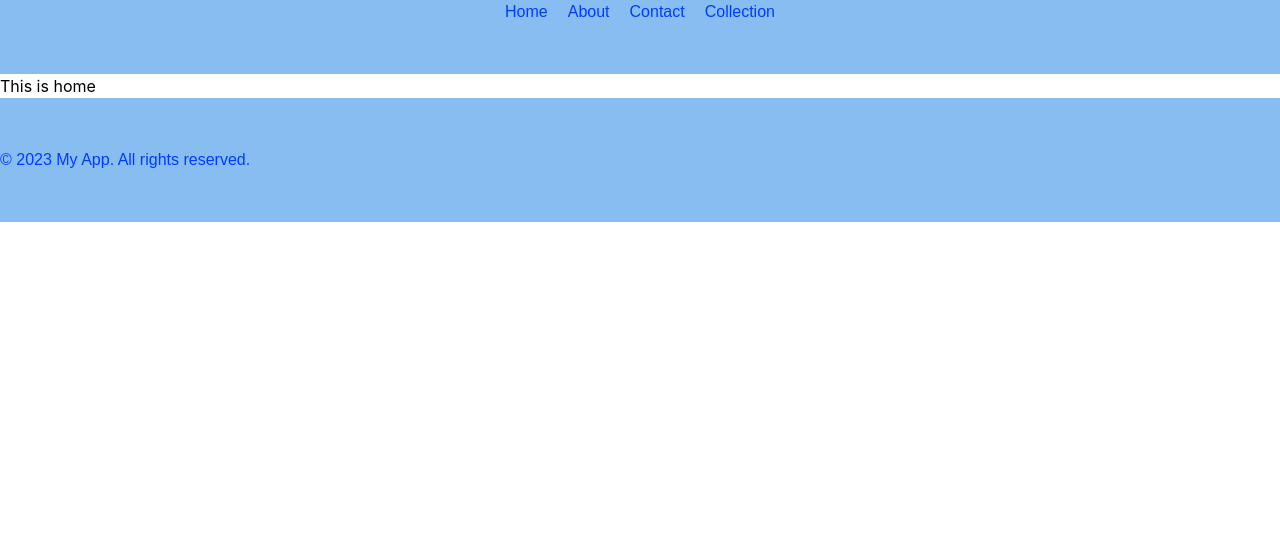
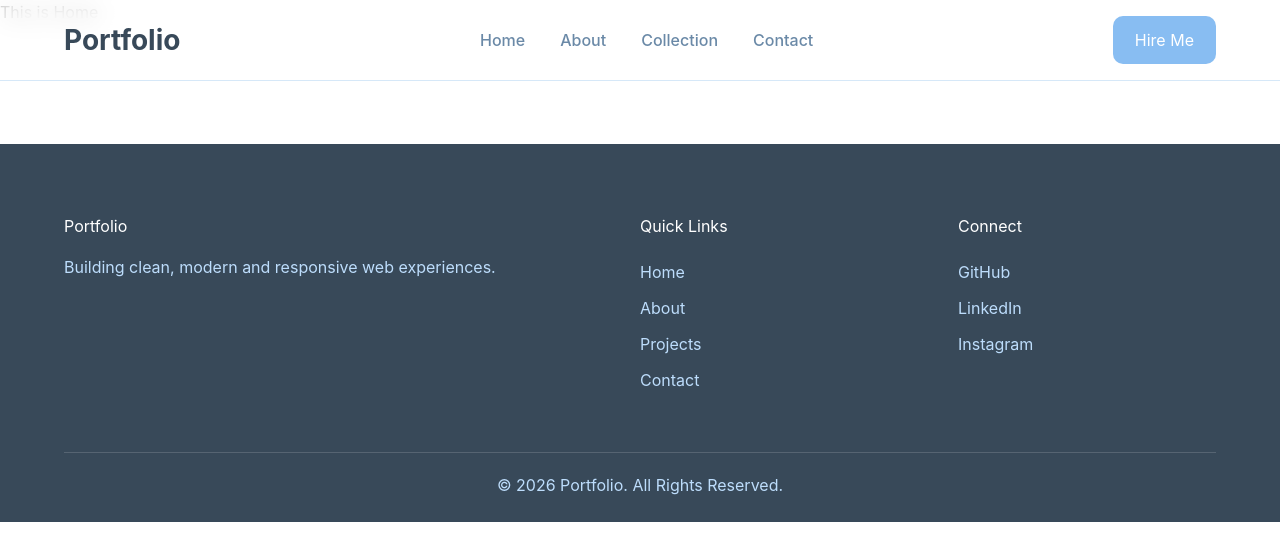
Before and after one commit to lemonhuhh/Learning-React, a React (Vite) app in the folder Frontend-kansa-clo/: page / in a window 1280 px wide. Shown: the top 560 px of the page. Built offline with nearby package versions, Linux system fonts and the light colour scheme.

Commit message:
Made header and footer for all page

```diff
--- /dev/null
+++ b/Frontend-kansa-clo/src/components/Footer.css
@@ -0,0 +1,79 @@
+@import "tailwindcss";
+.footer {
+  background: #384959;
+
+  color: white;
+
+  padding: 70px 0 25px;
+
+  margin-top: 120px;
+}
+
+.footer-container {
+  width: 90%;
+  max-width: 1200px;
+
+  margin: auto;
+}
+
+.footer-top {
+  display: grid;
+  grid-template-columns: 2fr 1fr 1fr;
+
+  gap: 60px;
+}
+
+.footer-brand h2 {
+  margin-bottom: 15px;
+}
+
+.footer-brand p {
+  color: #bdddfc;
+
+  line-height: 1.8;
+}
+
+.footer-links,
+.footer-social {
+  display: flex;
+  flex-direction: column;
+
+  gap: 12px;
+}
+
+.footer-links h3,
+.footer-social h3 {
+  margin-bottom: 10px;
+}
+
+.footer a {
+  color: #bdddfc;
+
+  text-decoration: none;
+
+  transition: 0.3s;
+}
+
+.footer a:hover {
+  color: #88bdf2;
+}
+
+.footer-bottom {
+  margin-top: 60px;
+
+  padding-top: 20px;
+
+  border-top: 1px solid rgba(255, 255, 255, 0.15);
+
+  text-align: center;
+
+  color: #bdddfc;
+}
+
+@media (max-width: 768px) {
+  .footer-top {
+    grid-template-columns: 1fr;
+
+    gap: 40px;
+  }
+}
--- a/Frontend-kansa-clo/src/components/Footer.jsx
+++ b/Frontend-kansa-clo/src/components/Footer.jsx
@@ -3,11 +3,40 @@ import React from "react";
 function Footer() {
   return (
     <>
-    <footer className="footer">
-      <p>&copy; 2023 My App. All rights reserved.</p>
-    </footer>
+      <footer className="footer">
+        <div className="footer-container">
+          <div className="footer-top">
+            <div className="footer-brand">
+              <h2>Portfolio</h2>
+
+              <p>Building clean, modern and responsive web experiences.</p>
+            </div>
+
+            <div className="footer-links">
+              <h3>Quick Links</h3>
+
+              <a href="/">Home</a>
+              <a href="/">About</a>
+              <a href="/">Projects</a>
+              <a href="/">Contact</a>
+            </div>
+
+            <div className="footer-social">
+              <h3>Connect</h3>
+
+              <a href="/">GitHub</a>
+              <a href="/">LinkedIn</a>
+              <a href="/">Instagram</a>
+            </div>
+          </div>
+
+          <div className="footer-bottom">
+            © 2026 Portfolio. All Rights Reserved.
+          </div>
+        </div>
+      </footer>
     </>
-  )
+  );
 }
 
 export default Footer;
--- /dev/null
+++ b/Frontend-kansa-clo/src/components/Header.css
@@ -0,0 +1,86 @@
+@import "tailwindcss";
+:root {
+  --bg: #f7fafd;
+  --surface: #bdddfc;
+  --primary: #88bdf2;
+  --secondary: #6a89a7;
+  --dark: #384959;
+  --border: #d6e8f8;
+}
+
+.header {
+  position: fixed;
+  top: 0;
+  left: 0;
+  width: 100%;
+  z-index: 1000;
+
+  background: rgba(255, 255, 255, 0.75);
+  backdrop-filter: blur(12px);
+
+  border-bottom: 1px solid var(--border);
+}
+
+.container {
+  width: 90%;
+  max-width: 1200px;
+
+  margin: auto;
+
+  height: 80px;
+
+  display: flex;
+  justify-content: space-between;
+  align-items: center;
+}
+
+.logo h2 {
+  color: var(--dark);
+  font-size: 28px;
+  font-weight: 700;
+}
+
+.nav-links {
+  display: flex;
+  gap: 35px;
+  list-style: none;
+}
+
+.nav-links a {
+  text-decoration: none;
+  color: var(--secondary);
+  font-weight: 500;
+  transition: 0.3s;
+}
+
+.nav-links a:hover {
+  color: var(--primary);
+}
+
+.hire-btn {
+  padding: 12px 22px;
+
+  background: var(--primary);
+  color: white;
+
+  border: none;
+  border-radius: 10px;
+
+  cursor: pointer;
+
+  transition: 0.3s;
+}
+
+.hire-btn:hover {
+  background: var(--dark);
+}
+
+@media (max-width: 768px) {
+  .nav-links {
+    display: none;
+  }
+
+  .hire-btn {
+    padding: 10px 18px;
+  }
+}
--- a/Frontend-kansa-clo/src/components/Header.jsx
+++ b/Frontend-kansa-clo/src/components/Header.jsx
@@ -4,17 +4,33 @@ function Header() {
   return (
     <>
       <header className="header">
+        <div className="container">
+          <div className="logo">
+            <h2>Portfolio</h2>
+          </div>
+
           <nav>
             <ul className="nav-links">
-          <li><a href="/">Home</a></li>
-          <li><a href="/About">About</a></li>
-          <li><a href="/Contact">Contact</a></li>
-          <li><a href="/Collection">Collection</a></li>
+              <li>
+                <a href="/">Home</a>
+              </li>
+              <li>
+                <a href="/">About</a>
+              </li>
+              <li>
+                <a href="/">Collection</a>
+              </li>
+              <li>
+                <a href="/">Contact</a>
+              </li>
             </ul>
           </nav>
+
+          <button className="hire-btn">Hire Me</button>
+        </div>
       </header>
     </>
-  )
+  );
 }
 
 export default Header;
--- a/Frontend-kansa-clo/src/index.css
+++ b/Frontend-kansa-clo/src/index.css
@@ -1,44 +1 @@
 @import "tailwindcss";
-
-
-.first {
-  color: blueviolet;
-}
-
-.primary-btn {
-  background-color: blueviolet;
-  color: white;
-  padding: 10px 20px;
-  border-radius: 20px;
-  border: none;
-  cursor: pointer;
-  margin: 50px;
-}
-
-.primary-btn:hover {
-  background-color: rgb(0, 0, 128);
-  transform: translateY(-2px);
-}
-
-.nav-links{
-  display: flex;
-  gap: 20px;
-  justify-content: center;
-  background-color: #88BDF2;
-  color: rgb(0, 60, 255);
-  font-family: Arial, sans-serif;
-}
-
-.header {
-  padding-bottom: 50px;
-  background-color:#88BDF2;
-}
-
-
-.footer{
-  background-color: #88BDF2;
-  color: rgb(0, 60, 255);
-  font-family: Arial, sans-serif;
-  padding-bottom: 50px;
-  padding-top: 50px;
-}
--- a/Frontend-kansa-clo/src/main.jsx
+++ b/Frontend-kansa-clo/src/main.jsx
@@ -3,6 +3,8 @@ import { BrowserRouter } from "react-router-dom";
 import "./index.css";
 import App from "./App.jsx";
 import "./test.css";
+import "./components/Header.css";
+import "./components/Footer.css";
 
 createRoot(document.getElementById("root")).render(
   <BrowserRouter>
--- a/Frontend-kansa-clo/src/pages/Home.jsx
+++ b/Frontend-kansa-clo/src/pages/Home.jsx
@@ -5,7 +5,7 @@ import Footer from "../components/Footer";
 function Home() {
   return (
     <>
-      This is home
+      <h1>This is Home</h1>
     </>
   );
 }
```
Lines whose indentation alone changed are shown as unchanged.
